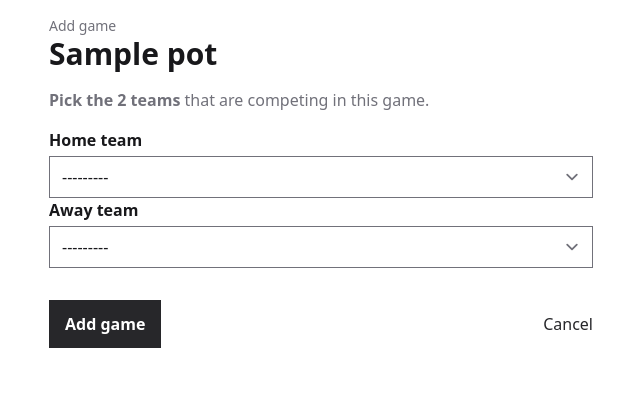
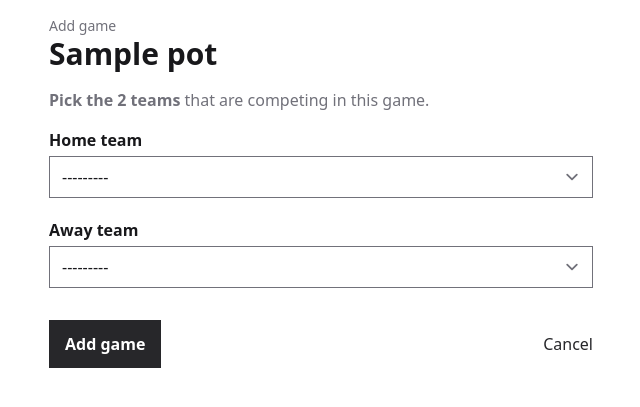
Before and after one commit to tbrlpld/potluck, a Django app: page /pots/1/add-game/ in a window 1280 px wide. Shown: the part 52-459 px from the top of the page, without its empty margins (319-959 px from the left). Run offline with Django 3.2, Linux system fonts and the light colour scheme; tables that the repository leaves empty hold one stand-in row (values such as "Sample post"); style sheets or scripts are compiled from the project's sources; some libraries are stand-ins or nearby versions.

Commit message:
Add some space between home and away team

```diff
--- a/potluck/games/templates/games/create_game.html
+++ b/potluck/games/templates/games/create_game.html
@@ -10,11 +10,13 @@
         {% csrf_token %}
 
         {% if form.non_field_errors %}
-            {{ form.non_field_errors }}
+            <div class="my-5">
+                {{ form.non_field_errors }}
+            </div>
         {% endif %}
 
         {% include "components/form-field.html" with field=form.home_team %}
-
+        <div class="h-5"></div>
         {% include "components/form-field.html" with field=form.away_team %}
 
         <div class="mt-8 flex flex-row justify-between items-baseline">
```
